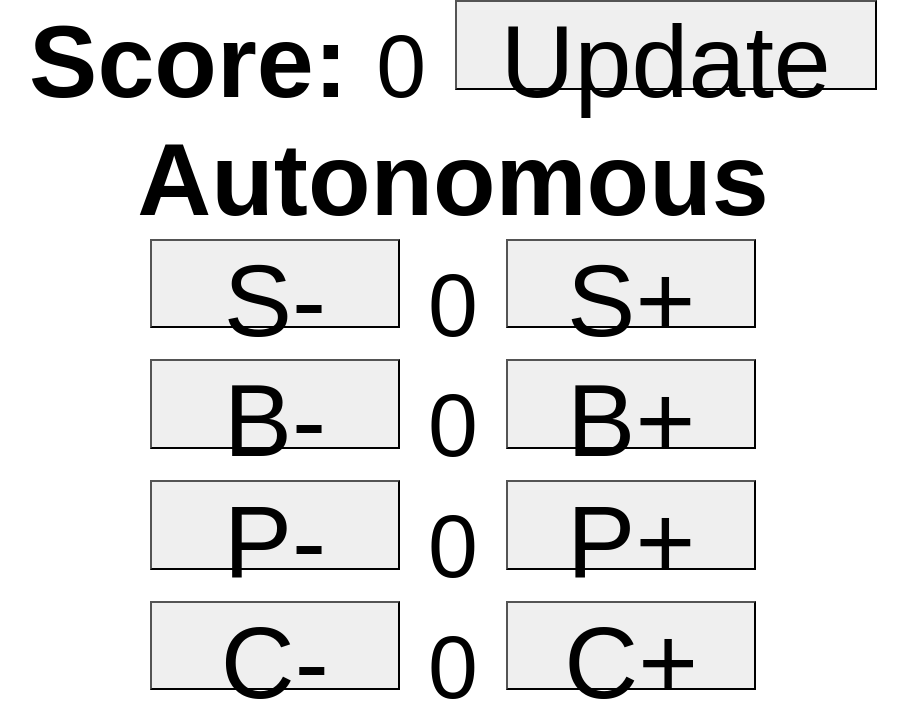
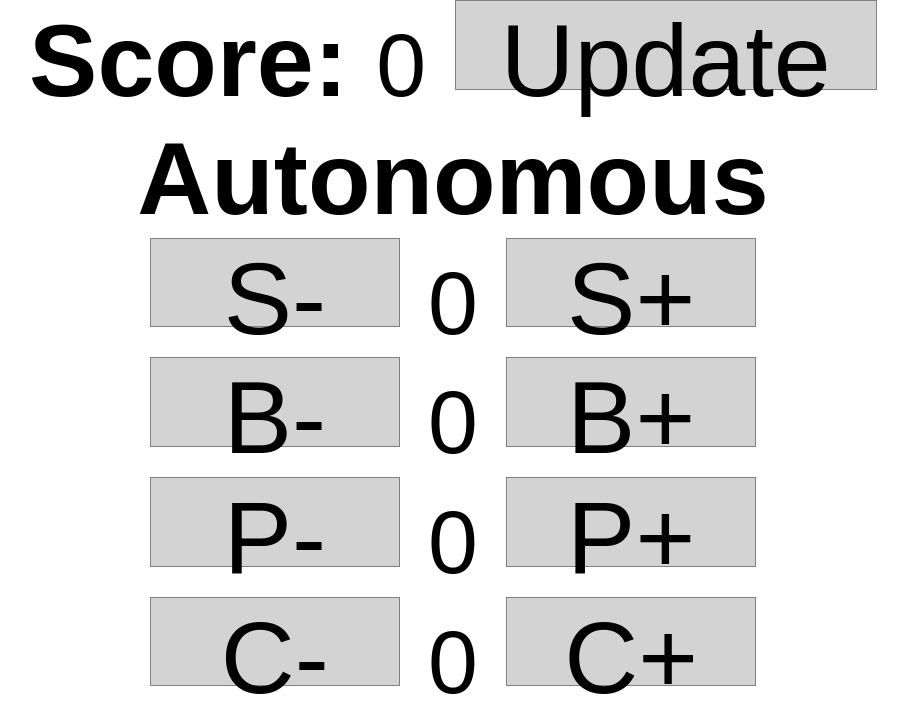
Before and after one commit to SidBhushan/ftc11260.github.io, a plain HTML site: page index.html in a window 1280 px wide. Shown: the top 720 px of the page, without its empty margins (187-1095 px from the left). Drawn offline with Linux system fonts and the light colour scheme.

Commit message:
updated styles

```diff
--- a/styles.css
+++ b/styles.css
@@ -27,6 +27,9 @@ button
     text-align: center;
     -webkit-appearance: none;
     border-radius: 0;
+    border: 1px solid gray;
+    background-color: lightgray;
+    padding: none;
 }
 
 
@@ -34,6 +37,4 @@ button#update
 {
     width: 33%;
     text-align: center;
-    -webkit-appearance: none;
-    border-radius: 0;
 }
```
